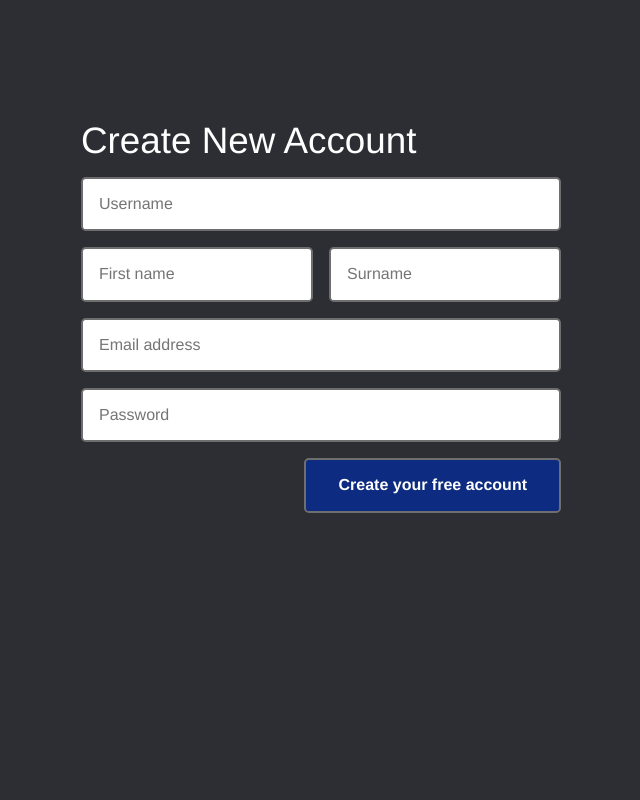
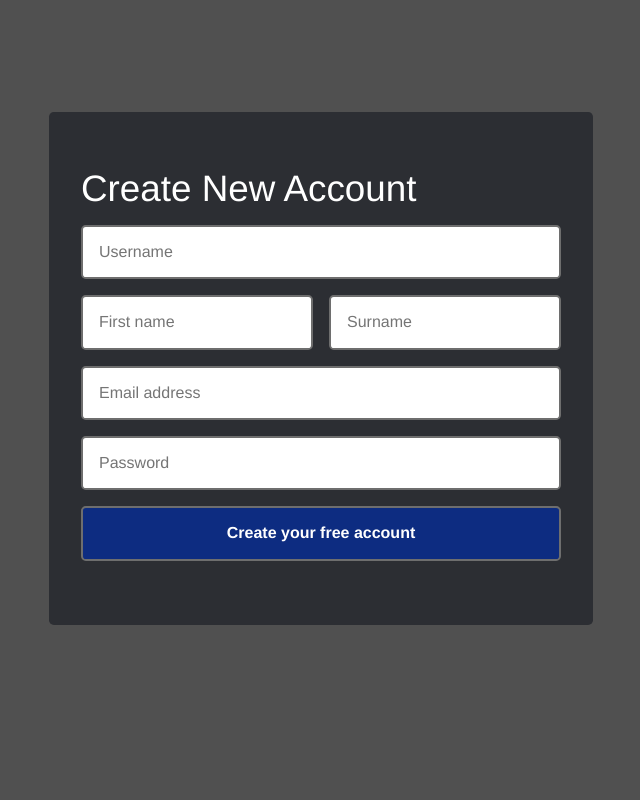
Before and after one commit to jdineen21/videofree_django, a Django app: page /user/sign-up/ in a window 1280 px wide. Shown: the whole page, without its empty margins (319-959 px from the left). Run offline with Django 3.2, Linux system fonts and the light colour scheme.

Commit message:
updated styles for signup page

```diff
--- a/user/static/user/signup.css
+++ b/user/static/user/signup.css
@@ -1,7 +1,9 @@
 
 body {
     color: #ffffff;
-    background: rgb(44, 46, 51);
+    background: #505050;
+    min-height: 100vh;
+    min-width: 100vw;
 }
 
 h1 {
@@ -13,10 +15,16 @@ h1 {
     line-height: 26.4px;
 }
 
+.container {
+    margin: 0 auto;
+    padding-top: 7em;
+    width: 34em;
+}
+
 #signup_container {
-    padding-top: 8em;
-    margin: 0 auto;
-    width: 30em;
+    padding: 4em 2em;
+    background: rgb(44, 46, 51);
+    border-radius: 0.3em;
 }
 
 #signup_form {
@@ -61,8 +69,8 @@ ul {
 
 #signup_form .submit {
     padding: 1em 2em;
-    float: right;
     color: #ffffff;
     font-weight: 600;
     background: #0d2c81;
+    width: 100%;
 }
```
